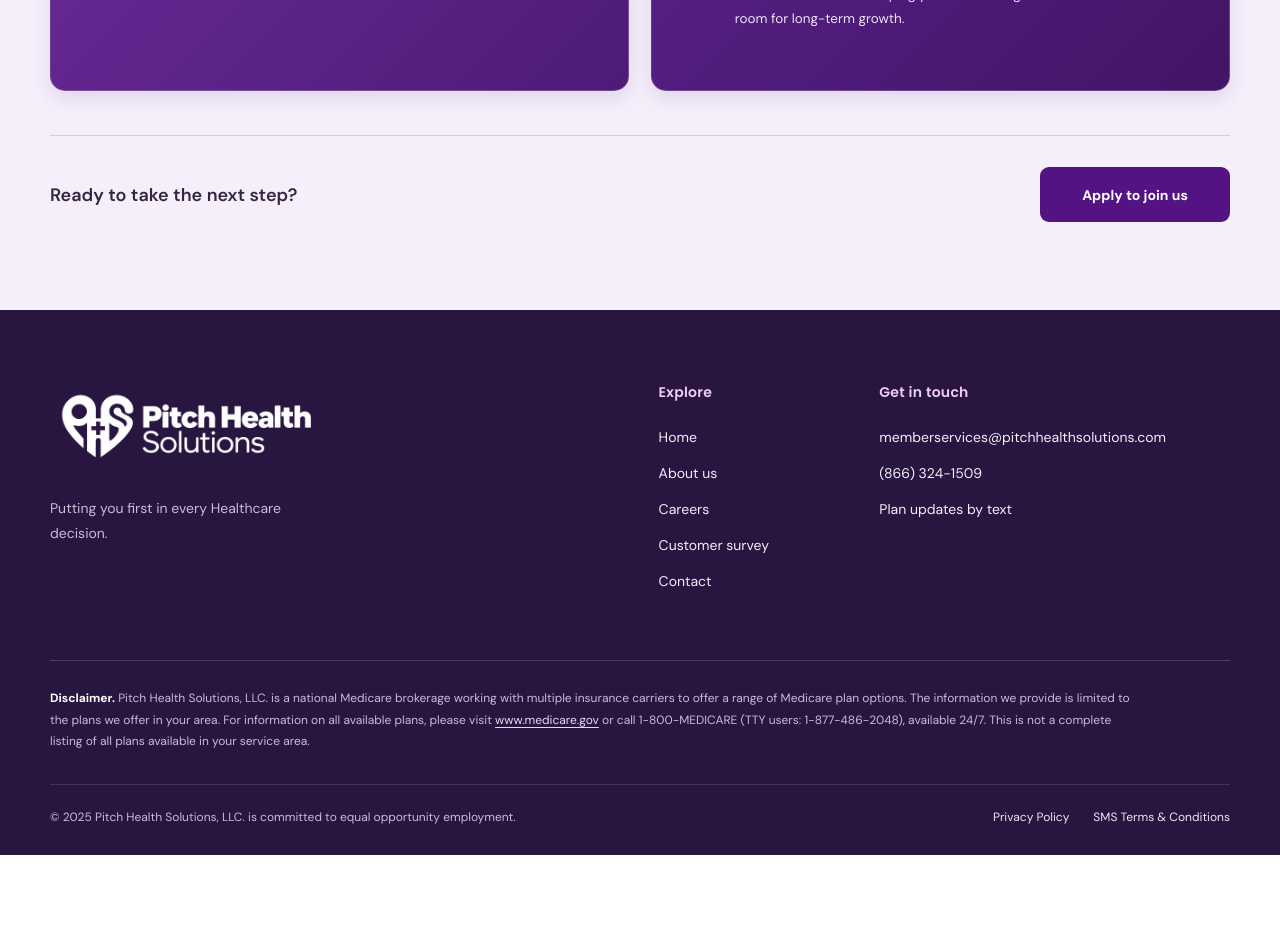
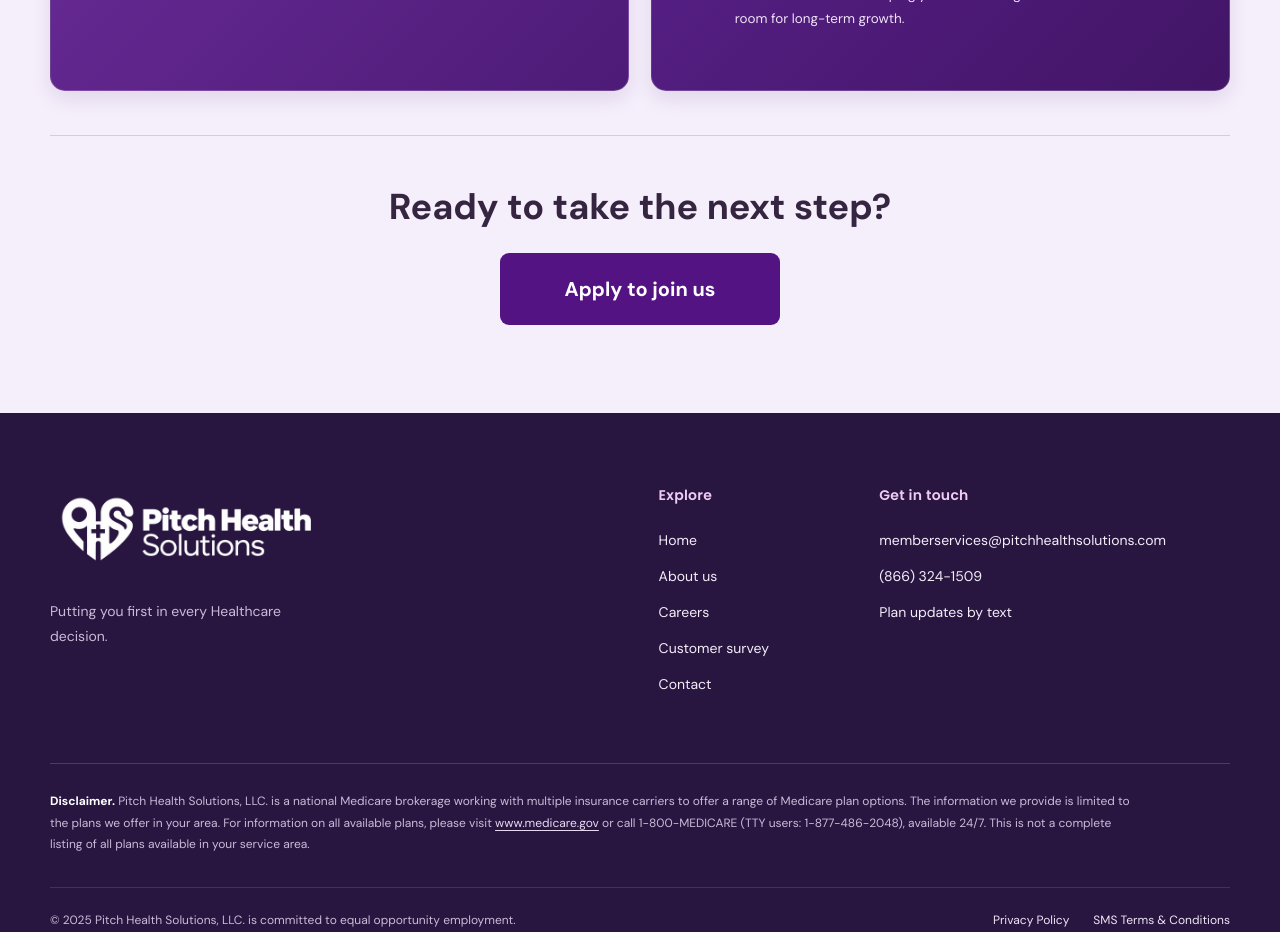
Before and after one commit to pitchhealth-bot/pitch-health-website, a Next.js app: page /career in a window 1280 px wide. Shown: the part 1100-2032 px from the top of the page. Before the commit the page ends 1955 px from the top, so only its background shows below. Built offline with nearby package versions, Linux system fonts and the light colour scheme; a web font is replaced by a local one.

Commit message:
Enlarge and center careers application call to action

```diff
--- a/app/globals.css
+++ b/app/globals.css
@@ -1571,3 +1571,16 @@
 .core-values-stage{cursor:grab;user-select:none;-webkit-user-select:none}
 .core-values-stage.is-dragging{cursor:grabbing}
 .core-values-stage.is-dragging .core-value-card.is-active{transition:none}
+
+/* Center and emphasize the careers application invitation. */
+.career-page-action{
+  flex-direction:column;
+  align-items:center;
+  justify-content:center;
+  text-align:center;
+  gap:24px;
+  padding-top:48px;
+}
+.career-page-action p{font-size:clamp(26px,3vw,36px);line-height:1.25;font-weight:700}
+.career-page-action .career-page-apply{font-size:20px;min-height:72px;min-width:min(280px,100%);max-width:100%;padding:22px 40px}
+@media(max-width:600px){.career-page-action .career-page-apply{width:min(100%,340px)}}
```
